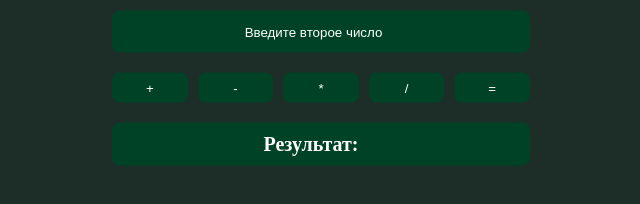
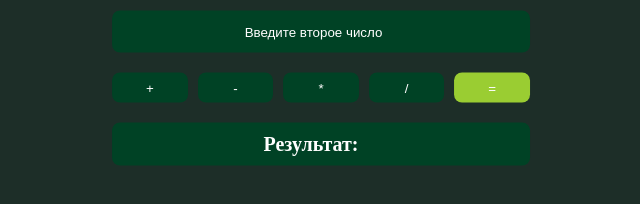
Before and after one commit to pshenichque/js-calculator, a plain HTML site: page index.html in a window 1280 px wide. Shown: the part 380-584 px from the top of the page, without its empty margins (319-959 px from the left). Drawn offline with Linux system fonts and the light colour scheme.

Commit message:
Update design

```diff
--- a/index.html
+++ b/index.html
@@ -20,7 +20,7 @@
             <button class="button" id="minus">-</button>
             <button class="button" id="multiplication">*</button>
             <button class="button" id="division">/</button>
-            <button class="button" id="submit">=</button>
+            <button class="button button--light" id="submit">=</button>
         </div>
 
         <div class="result-container">
--- a/style.css
+++ b/style.css
@@ -62,6 +62,10 @@ h1, h4, p {
     border-radius: 8px;
 }
 
+.button--light {
+    background-color: #9ACD32;
+}
+
 .result-container {
     display: flex;
     font-size: 20px;
```
